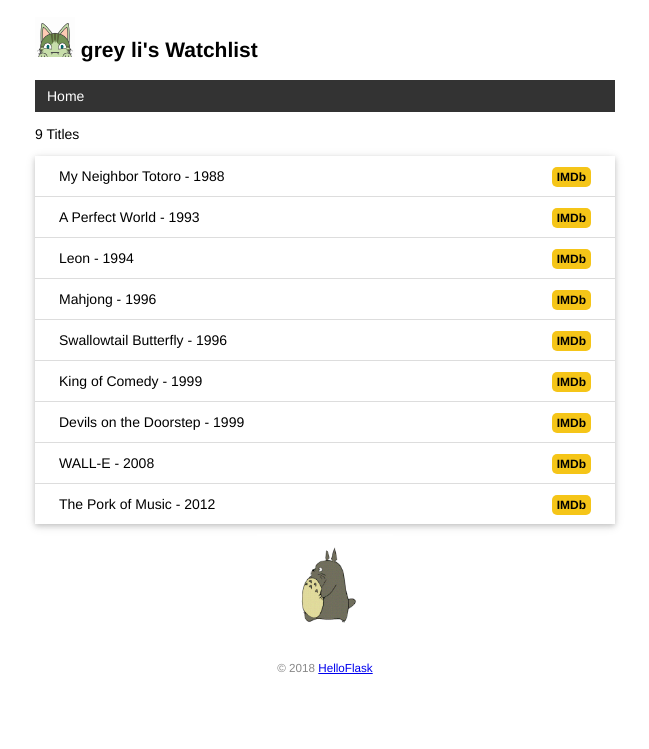
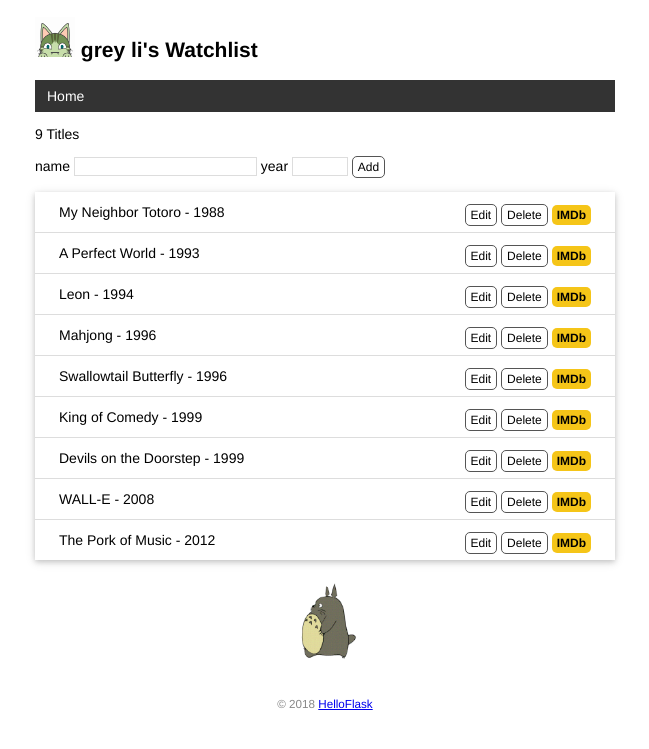
Before and after one commit to Lcking/Watchlist, a Flask app: page / in a window 1280 px wide. Shown: the top 749 px of the page, without its empty margins (315-964 px from the left). Run offline with Flask 2, Linux system fonts and the light colour scheme; data comes from the database, SQL or seed files in the repository; both versions use the stored data as it was after the commit.

Commit message:
create, edit and delete item by form

```diff
--- a/app.py
+++ b/app.py
@@ -3,7 +3,7 @@ import sys
 
 import click
 import prefix as prefix
-from flask import Flask, render_template
+from flask import Flask, render_template, request, url_for, redirect, flash
 from flask_sqlalchemy import SQLAlchemy
 
 WIN = sys.platform.startswith('win')
@@ -13,6 +13,7 @@ else:
     prefix = 'sqlite:////'
 
 app = Flask(__name__)
+app.config['SECRET_KEY'] = 'dev'
 app.config['SQLALCHEMY_DATABASE_URI'] = prefix + os.path.join(app.root_path, 'data.db')
 app.config['SQLALCHEMY_TRACK_MODIFICATIONS'] = False  # 关闭对模型修改的监控
 
@@ -31,9 +32,6 @@ class Movie(db.Model):  # 表名将会是 movie
     title = db.Column(db.String(60))  # 电影标题
     year = db.Column(db.String(4))  # 电影年份
 
-
-# 创建一个方法，用来执行数据库的自定义创建
-import click
 
 
 @app.cli.command()  # 注册为命令，可以传入 name 参数来自定义命令
@@ -66,8 +64,6 @@ def forge():
     click.echo('Done.')
 
 
-
-
 # 模板上下文处理函数
 @app.context_processor
 def inject_user():
@@ -80,7 +76,56 @@ def page_not_found(e):
     return render_template('404.html'), 404
 
 
-@app.route('/')
+@app.route('/', methods=['GET', 'POST'])
 def index():
+    if request.method == 'POST':  # 判断是否是post请求
+        # 获取表单呢的数据
+        title = request.form['title']  # 传入表单对应输入字段的name值
+        year = request.form['year']
+
+        if not title or not year or len(year) > 4 or len(title) > 60:
+            flash('invalid input.')
+            return redirect(url_for('index'))  # 重定向回主页
+        # 保存表单数据到数据库
+        movie = Movie(title=title, year=year)  # 创建记录
+        db.session.add(movie)  # 添加到数据库会话
+        db.session.commit()  # 提交数据库会话
+        flash('item created.')  # 显示创建成功的提示
+        return redirect(url_for('index'))  # 重定向回首页
+
     movies = Movie.query.all()
     return render_template('index.html', movies=movies)
+
+
+# 编辑电影条目
+
+@app.route('/movie/edit/<int:movie_id>', methods=['GET', 'POST'])
+def edit(movie_id):
+    movie = Movie.query.get_or_404(movie_id)
+
+    if request.method == 'POST':  # 处理编辑表单的提交请求
+        title = request.form['title']
+        year = request.form['year']
+
+        if not title or not year or len(year) != 4 or len(title) > 60:
+            flash('Invalid input.')
+            return redirect(url_for('edit', movie_id=movie_id))  # 重定向回对应的编辑页面
+
+        movie.title = title  # 更新标题
+        movie.year = year  # 更新年份
+        db.session.commit()  # 提交数据库会话
+        flash('Item updated.')
+        return redirect(url_for('index'))  # 重定向回主页
+
+    return render_template('edit.html', movie=movie)  # 传入被编辑的电影记录
+
+
+# 删除电影条目
+#
+@app.route('/movie/delete/<int:movie_id>', methods=['POST'])
+def delete(movie_id):
+    movie = Movie.query.get_or_404(movie_id)
+    db.session.delete(movie)
+    db.session.commit()
+    flash('item delete.')
+    return redirect(url_for('index'))
--- a/static/style.css
+++ b/static/style.css
@@ -87,3 +87,53 @@ nav li a:hover {
     border-radius: 5px;
     padding: 3px 5px;
 }
+
+/*输入框样式*/
+input[type=submit] {
+    font-family: inherit;
+}
+
+input[type=text] {
+    border: 1px solid #ddd;
+}
+
+input[name=year] {
+    width: 50px;
+}
+
+.btn {
+    font-size: 12px;
+    padding: 3px 5px;
+    text-decoration: none;
+    cursor: pointer;
+    background-color: white;
+    color: black;
+    border:  1px solid #555555;
+    border-radius: 5px;
+}
+
+.btn:hover {
+    text-decoration: none;
+    background-color: black;
+    color: white;
+    border: 1px solid black;
+}
+
+/*alert警示的样式*/
+
+.alert {
+    position: relative;
+    padding: 7px;
+    margin: 7px 0;
+    border: 1px solid transparent;
+    color: #004085;
+    background-color: #cce5ff;
+    border-color: #b8daff;
+    border-radius: 5px;
+}
+
+/*编辑和删除按钮的样式*/
+
+.inline-form {
+    display: inline;
+}
--- a/templates/base.html
+++ b/templates/base.html
@@ -10,6 +10,12 @@
     {% endblock %}
 </head>
 <body>
+
+<!--插入到标题上方-->
+{% for message in get_flashed_messages() %}
+<div class="alert">{{ message }}</div>
+{% endfor %}
+
     <h2>
         <img alt="Avatar" class="avatar" src="{{ url_for('static', filename='images/avatar.png') }}">
         {{ user.name }}'s Watchlist
--- a/templates/index.html
+++ b/templates/index.html
@@ -2,10 +2,22 @@
 
 {% block content %}
 <p>{{ movies|length }} Titles</p>
+
+<form method="post ">
+    name <input type="text" name="title" autocomplete="off" required>
+    year <input type="text" name="year" autocomplete="off" required>
+    <input class="btn" type="submit" name="submit" value="Add">
+</form>
+
 <ul class="movie-list">
     {% for movie in movies %}
     <li>{{ movie.title }} - {{ movie.year }}
         <span class="float-right">
+            <a class="btn" href="{{url_for('edit', movie_id=movie.id)}}">Edit</a>
+
+            <form class="inline-form" method="post" action="{{ url_for('delete', movie_id=movie.id) }}">
+                <input class="btn" type="submit" name="delete" value="Delete" onclick="return confirm('Are you sure?')">
+            </form>
             <a class="imdb" href="https://www.imdb.com/find?q={{ movie.title }}" target="_blank" title="Find this movie on IMDb">IMDb</a>
         </span>
     </li>
```
Also changed, not shown: templates/edit.html (added, +10 -0 lines), data.db.
